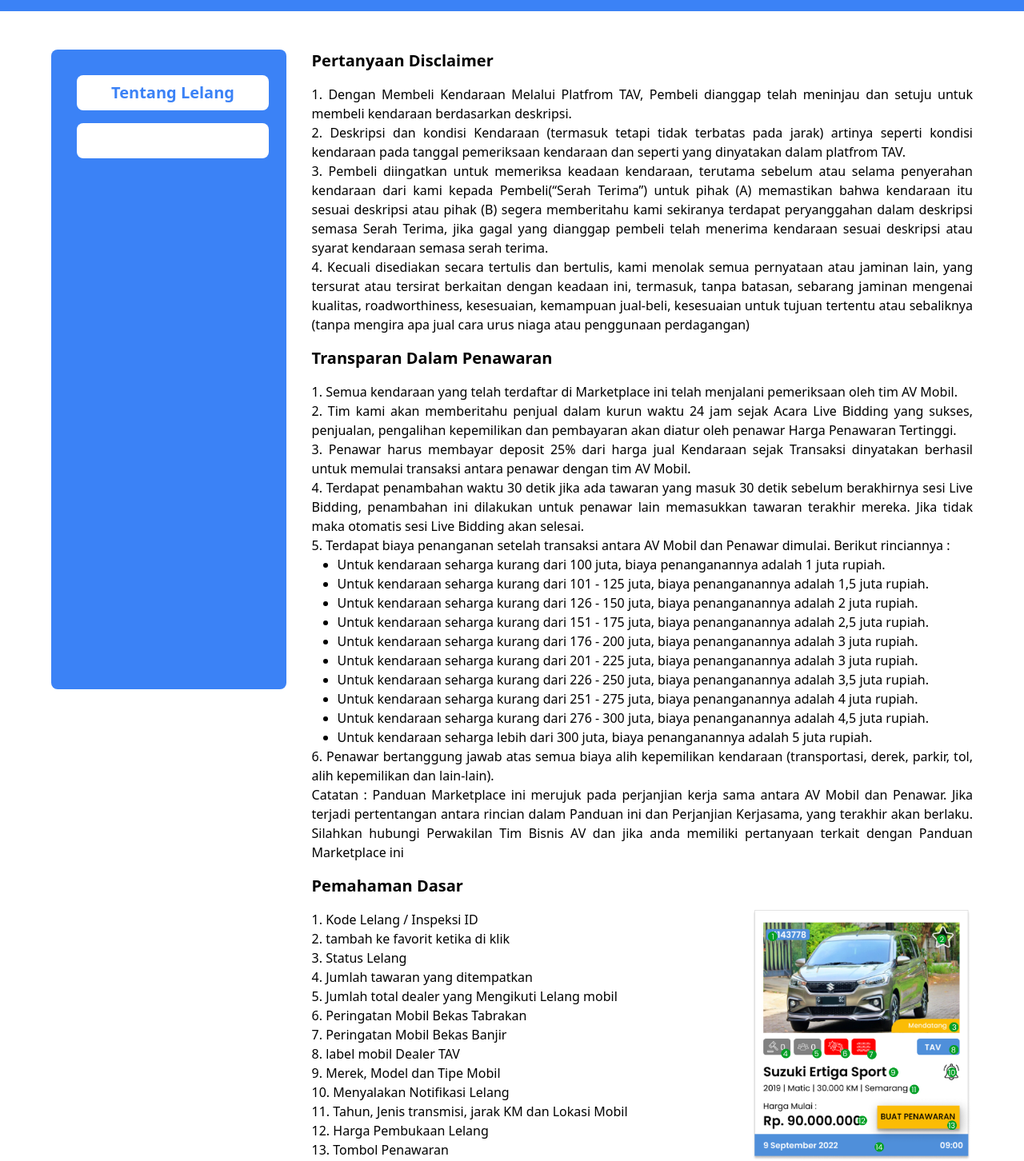
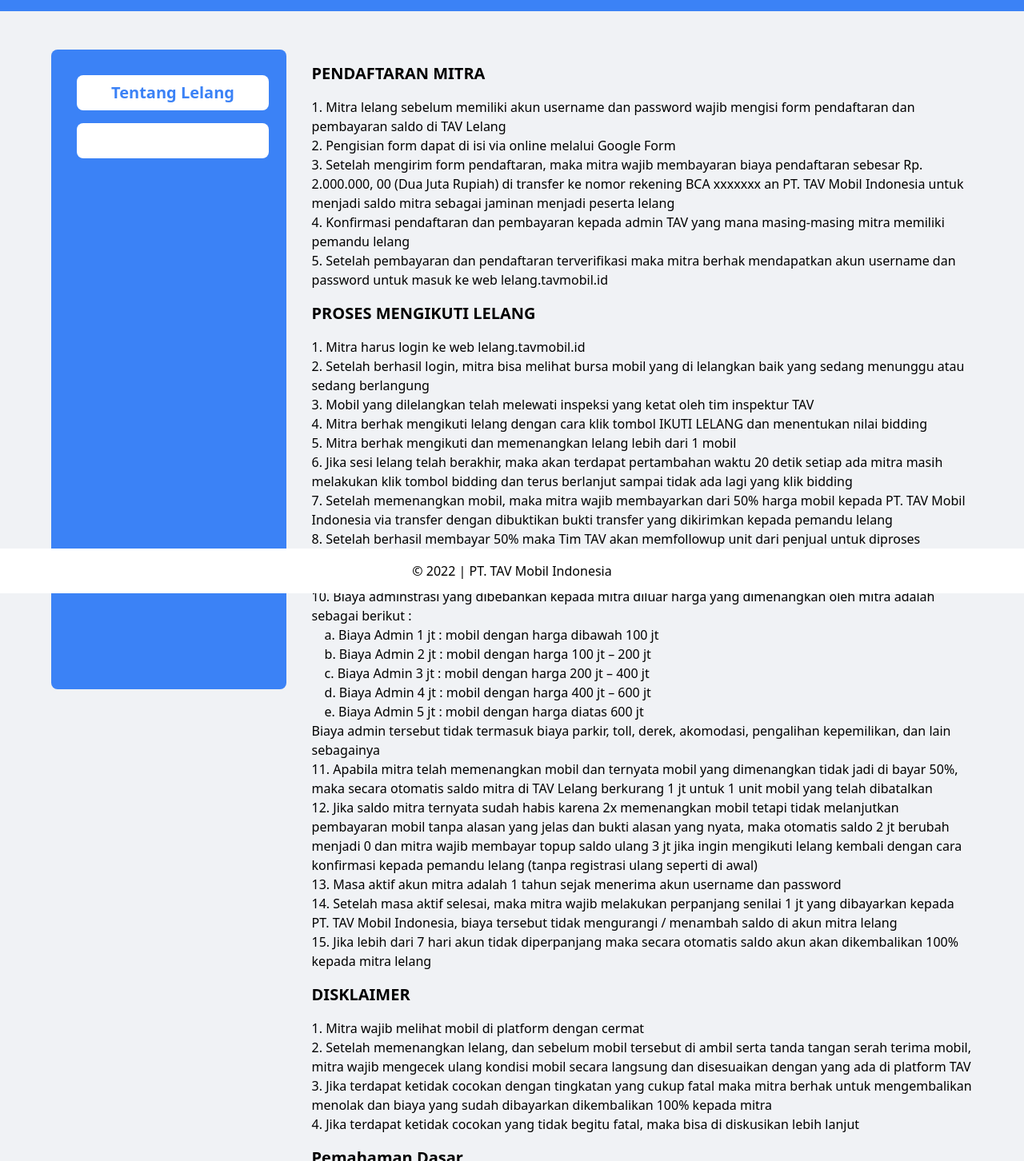
Before and after one commit to aldi-william/demo, a Vue app: page /dashboard/bantuan in a window 1280 px wide. Shown: the part 58-1510 px from the top of the page at 80% size. Built offline with nearby package versions, Linux system fonts and the light colour scheme; sample sign-in values are in the browser's storage; what vue-number-format would draw is missing.

Commit message:
Update Isi Detail

```diff
--- /dev/null
+++ b/src/components/Footer.vue
@@ -0,0 +1,16 @@
+<script setup lang="ts">
+  import logo from '../assets/images/logo.png';
+</script>
+<template>
+  <div>
+    <div class="w-full bg-white fixed bottom-0 py-4 text-center z-10">
+    &#169; 2022 | PT. TAV Mobil Indonesia
+  </div>
+  <div class="w-full sm:w-1/12 fixed top-0 py-4 text-center">
+    <div class="flex justify-center sm:justify-start">
+      <img :src="logo" class="w-40">
+    </div>
+  </div>
+  </div>
+
+</template>
--- a/src/pages/Dashboard/Bantuan.vue
+++ b/src/pages/Dashboard/Bantuan.vue
@@ -6,7 +6,8 @@
   const menu = ref('tentang');
 </script>
 <template>
-  <div class="container-xl">
+  <div class="bg-biru_fb pb-12">
+    <div class="container-xl">
       <div class="grid grid-cols-12 sm:flex md:flex lg:flex xl:flex 2xl:flex sm:flex-row md:flex-row lg:flex-row xl:flex-row 2xl:flex-row">
           <div class="col-span-12 bg-blue-500 mt-6 sm:my-12 md:my-12 lg:my-12 xl:my-12 2xl:my-12 p-4 sm:p-8 md:p-8 lg:p-8 xl:p-8 2xl:p-8 rounded-lg sm:h-screen w-full sm:w-4/12 md:w-4/12 lg:w-4/12 xl:w-4/12 2xl:w-4/12">
             <div class="flex sm:flex-col overflow-x-scroll sm:w-full sm:overflow-visible md:overflow-visible lg:overflow-visible xl:overflow-visible 2xl:overflow-visible">
@@ -22,34 +23,47 @@
             </div>
           </div>
           <div v-if="menu === 'tentang'" class="col-span-12 my-12 sm:ml-8 md:ml-8 lg:ml-8 xl:ml-8 2xl:ml-8 sm:w-full md:w-full lg:w-full xl:w-full 2xl:w-full">
-               <h1 class="text-xl mb-4 font-bold">Pertanyaan Disclaimer</h1>
-               <p class="text-justify">1. Dengan Membeli Kendaraan Melalui Platfrom TAV, Pembeli dianggap telah meninjau dan setuju untuk membeli kendaraan berdasarkan deskripsi.</p>
-               <p class="text-justify">2. Deskripsi dan kondisi Kendaraan (termasuk tetapi tidak terbatas pada jarak) artinya seperti kondisi kendaraan pada tanggal pemeriksaan kendaraan dan seperti yang dinyatakan dalam platfrom TAV.</p>
-               <p class="text-justify">3. Pembeli diingatkan untuk memeriksa keadaan kendaraan, terutama sebelum atau selama penyerahan kendaraan dari kami kepada Pembeli(“Serah Terima”) untuk pihak (A) memastikan bahwa kendaraan itu sesuai deskripsi atau pihak (B) segera memberitahu kami sekiranya terdapat peryanggahan dalam deskripsi semasa Serah Terima, jika gagal yang dianggap pembeli telah menerima kendaraan sesuai deskripsi atau syarat kendaraan semasa serah terima.</p>
-               <p class="text-justify">4. Kecuali disediakan secara tertulis dan bertulis, kami menolak semua pernyataan atau jaminan lain, yang tersurat atau tersirat berkaitan dengan keadaan ini, termasuk, tanpa batasan, sebarang jaminan mengenai kualitas, roadworthiness, kesesuaian, kemampuan jual-beli, kesesuaian untuk tujuan tertentu atau sebaliknya (tanpa mengira apa jual cara urus niaga atau penggunaan perdagangan)
-               </p>
-               <h1 class="text-xl my-4 font-bold">Transparan Dalam Penawaran </h1>
-               <p class="text-justify">1. Semua kendaraan yang telah terdaftar di Marketplace ini telah menjalani pemeriksaan oleh tim AV Mobil.</p>
-               <p class="text-justify">2. Tim kami akan memberitahu penjual dalam kurun waktu 24 jam sejak Acara Live Bidding yang sukses, penjualan, pengalihan kepemilikan dan pembayaran akan diatur oleh penawar Harga Penawaran Tertinggi. </p>
-               <p class="text-justify">3. Penawar harus membayar deposit 25% dari harga jual Kendaraan sejak Transaksi dinyatakan berhasil untuk memulai transaksi antara penawar dengan tim AV Mobil.</p>
-               <p class="text-justify">4. Terdapat penambahan waktu 30 detik jika ada tawaran yang masuk 30 detik sebelum berakhirnya sesi Live Bidding, penambahan ini dilakukan untuk penawar lain memasukkan tawaran terakhir mereka. Jika tidak maka otomatis sesi Live Bidding akan selesai.</p>
-               <div>
-                <p class="text-justify">5. Terdapat biaya penanganan setelah transaksi antara AV Mobil dan Penawar dimulai. Berikut rinciannya :</p>
-                <ul class="list-disc px-8">
-                  <li>Untuk kendaraan seharga kurang dari 100 juta, biaya penanganannya adalah 1 juta rupiah.</li>
-                  <li>Untuk kendaraan seharga kurang dari 101 - 125 juta, biaya penanganannya adalah 1,5 juta rupiah.</li>
-                  <li>Untuk kendaraan seharga kurang dari 126 - 150 juta, biaya penanganannya adalah 2 juta rupiah.</li>
-                  <li>Untuk kendaraan seharga kurang dari 151 - 175 juta, biaya penanganannya adalah 2,5 juta rupiah.</li>
-                  <li>Untuk kendaraan seharga kurang dari 176 - 200 juta, biaya penanganannya adalah 3 juta rupiah.</li>
-                  <li>Untuk kendaraan seharga kurang dari 201 - 225 juta, biaya penanganannya adalah 3 juta rupiah.</li>
-                  <li>Untuk kendaraan seharga kurang dari 226 - 250 juta, biaya penanganannya adalah 3,5 juta rupiah.</li>
-                  <li>Untuk kendaraan seharga kurang dari 251 - 275 juta, biaya penanganannya adalah 4 juta rupiah.</li>
-                  <li>Untuk kendaraan seharga kurang dari 276 - 300 juta, biaya penanganannya adalah 4,5 juta rupiah.</li>
-                  <li>Untuk kendaraan seharga lebih dari 300 juta, biaya penanganannya adalah 5 juta rupiah.</li>
-                </ul>
-               </div>
-               <p class="text-justify">6. Penawar bertanggung jawab atas semua biaya alih kepemilikan kendaraan (transportasi, derek, parkir, tol, alih kepemilikan dan lain-lain).</p>
-               <p class="text-justify">Catatan : Panduan Marketplace ini merujuk pada perjanjian kerja sama antara AV Mobil dan Penawar. Jika terjadi pertentangan antara rincian dalam Panduan ini dan Perjanjian Kerjasama, yang terakhir akan berlaku. Silahkan hubungi Perwakilan Tim Bisnis AV dan jika anda memiliki pertanyaan terkait dengan Panduan Marketplace ini </p>
+               <div class="text-xl my-4 font-bold">PENDAFTARAN MITRA</div>
+<p>1.	Mitra lelang sebelum memiliki akun username dan password wajib mengisi form pendaftaran dan pembayaran saldo di TAV Lelang</p>
+<p>2.	Pengisian form dapat di isi via online melalui Google Form</p>
+<p>3.	Setelah mengirim form pendaftaran, maka mitra wajib membayaran biaya pendaftaran sebesar Rp. 2.000.000, 00 (Dua Juta Rupiah) di transfer ke nomor rekening BCA xxxxxxx an PT. TAV Mobil Indonesia untuk menjadi saldo mitra sebagai jaminan menjadi peserta lelang</p>
+<p>4.	Konfirmasi pendaftaran dan pembayaran kepada admin TAV yang mana masing-masing mitra memiliki pemandu lelang</p>
+<p>5.	Setelah pembayaran dan pendaftaran terverifikasi maka mitra berhak mendapatkan akun username dan password untuk masuk ke web lelang.tavmobil.id</p>
+<div class="text-xl my-4 font-bold">PROSES MENGIKUTI LELANG</div>
+
+<p>1.	Mitra harus login ke web lelang.tavmobil.id</p>
+<p>2.	Setelah berhasil login, mitra bisa melihat bursa mobil yang di lelangkan baik yang sedang menunggu atau sedang berlangung</p>
+<p>3.	Mobil yang dilelangkan telah melewati inspeksi yang ketat oleh tim inspektur TAV</p>
+<p>4.	Mitra berhak mengikuti lelang dengan cara klik tombol IKUTI LELANG dan menentukan nilai bidding</p>
+<p>5.	Mitra berhak mengikuti dan memenangkan lelang lebih dari 1 mobil</p>
+<p>6.	Jika sesi lelang telah berakhir, maka akan terdapat pertambahan waktu 20 detik setiap ada mitra masih melakukan klik tombol bidding dan terus berlanjut sampai tidak ada lagi yang klik bidding</p>
+<p>7.	Setelah memenangkan mobil, maka mitra wajib membayarkan dari 50% harga mobil kepada PT. TAV Mobil Indonesia via transfer dengan dibuktikan bukti transfer yang dikirimkan kepada pemandu lelang</p>
+<p>8.	Setelah berhasil membayar 50% maka Tim TAV akan memfollowup unit dari penjual untuk diproses</p>
+<p>9.	Setelah selesai diproses oleh tim TAV dari pihak penjual, maka mobil tersebut akan dibawa ke garasi TAV dan mitra bisa melihat serta melunasi mobil tersebut secara transfer ke PT. TAV Mobil Indonesia</p>
+<div>10.	Biaya adminstrasi yang dibebankan kepada mitra diluar harga yang dimenangkan oleh mitra adalah sebagai berikut :
+  <ul class="pl-4">
+    <li>a.	Biaya Admin 1 jt : mobil dengan harga dibawah 100 jt</li>
+    <li>b.	Biaya Admin 2 jt : mobil dengan harga  100 jt – 200 jt</li>
+    <li>c.	Biaya Admin 3 jt : mobil dengan harga 200 jt – 400 jt</li>
+    <li>d.	Biaya Admin 4 jt : mobil dengan harga 400 jt – 600 jt</li>
+    <li>e.	Biaya Admin 5 jt : mobil dengan harga diatas 600 jt</li>
+  </ul>
+    Biaya admin tersebut tidak termasuk biaya parkir, toll, derek, akomodasi, pengalihan kepemilikan, dan lain sebagainya
+</div>
+<p>11.	Apabila mitra telah memenangkan mobil dan ternyata mobil yang dimenangkan tidak jadi di bayar 50%, maka secara otomatis saldo mitra di TAV Lelang berkurang 1 jt untuk 1 unit mobil yang telah dibatalkan </p>
+<p>12.	Jika saldo mitra ternyata sudah habis karena 2x memenangkan mobil tetapi tidak melanjutkan pembayaran mobil tanpa alasan yang jelas dan bukti alasan yang nyata, maka otomatis saldo 2 jt berubah menjadi 0 dan mitra wajib membayar topup saldo ulang 3 jt jika ingin mengikuti lelang kembali dengan cara konfirmasi kepada pemandu lelang (tanpa registrasi ulang seperti di awal)</p>
+<p>13.	Masa aktif akun mitra adalah 1 tahun sejak menerima akun username dan password</p>
+<p>14.	Setelah masa aktif selesai, maka mitra wajib melakukan perpanjang senilai 1 jt yang dibayarkan kepada PT. TAV Mobil Indonesia, biaya tersebut tidak mengurangi / menambah saldo di akun mitra lelang</p>
+<p>15.	Jika lebih dari 7 hari akun tidak diperpanjang maka secara otomatis saldo akun akan dikembalikan 100% kepada mitra lelang
+</p>
+<div class="text-xl my-4 font-bold">
+  DISKLAIMER
+</div>
+
+<p>1.	Mitra wajib melihat mobil di platform dengan cermat</p>
+<p>2.	Setelah memenangkan lelang, dan sebelum mobil tersebut di ambil serta tanda tangan serah terima mobil, mitra wajib mengecek ulang kondisi mobil secara langsung dan disesuaikan dengan yang ada di platform TAV</p>
+<p>3.	Jika terdapat ketidak cocokan dengan tingkatan yang cukup fatal maka mitra berhak untuk mengembalikan menolak dan biaya yang sudah dibayarkan dikembalikan 100% kepada mitra</p>
+<p>4.	Jika terdapat ketidak cocokan yang tidak begitu fatal, maka bisa di diskusikan lebih lanjut</p>
                <h1 class="text-xl my-4 font-bold">Pemahaman Dasar</h1>
                <div class="grid grid-cols-12">
                     <div class="col-span-8">
@@ -139,7 +153,9 @@
                 <p class="text-justify">2. Kami berkomitmen untuk memastikan bahwa data pribadi Anda akan disimpan dengan aman. Anda berhak untuk meminta akses, meminta salinan, meminta untuk memperbarui atau memperbaiki data pribadi Anda yang disimpan oleh kami. Anda mempunyai hak setiap waktu untuk meminta kami membatasi pemrosesan dan penggunaan data pribadi Anda. Permintaan tertulis dapat Anda tujukan kepada Petugas Kepatuhan kami.</p>
           </div>
       </div>
+    </div>
   </div>
+
 </template>
 <style>
   .container-xl{
--- a/src/pages/Dashboard/BursaMobil.vue
+++ b/src/pages/Dashboard/BursaMobil.vue
@@ -19,7 +19,6 @@
 import VueNumberFormat from 'vue-number-format';
 import GetFilterService from '../../services/GetService';
 import { IDataKota } from '../../Interface/IDataKota';
-import { filter } from 'dom7';
 
 const range_harga = ref(false);
 const range_tahun = ref(false);
@@ -284,7 +283,7 @@
               Berlangsung
             </div>
             <img :src="product.car_detail.image_feature1" alt="car" class="w-full h-64 z-10 cursor-pointer"
-              @click="$router.push(`/dashboard/detail/${i}`);" />
+              @click="$router.push(`/dashboard/detail/${product.id}`);" />
           </div>
           <div class="grid grid-cols-12 my-2 gap-2">
             <div class="col-span-4 bg-abu_abu relative flex px-2 py-1 rounded items-center">
@@ -344,7 +343,6 @@
       </div>
     </div>
   </div>
-
 </template>
 <style>
 .container-xl {
--- a/src/pages/Dashboard/Dashboard.vue
+++ b/src/pages/Dashboard/Dashboard.vue
@@ -1,6 +1,7 @@
 <script setup lang="ts">
    import NavHeader from '../../components/NavHeader.vue';
    import NavFooter from '../../components/NavFooter.vue';
+   import Footer from '../../components/Footer.vue';
 </script>
 <template>
    <NavHeader />
@@ -11,5 +12,6 @@
 
    </div>
    <router-view></router-view>
+   <Footer></Footer>
    <NavFooter/>
 </template>
--- a/src/pages/Dashboard/Favorit.vue
+++ b/src/pages/Dashboard/Favorit.vue
@@ -86,6 +86,7 @@
          </div>
       </div>       -->
     </div>
+    <div class="mb-20"></div>
   </div>
 </template>
 <style>
--- a/src/pages/Dashboard/Riwayat.vue
+++ b/src/pages/Dashboard/Riwayat.vue
@@ -19,8 +19,9 @@
 
 </script>
 <template>
-  <div class="container-xl">
-      <h1 class="my-4 text-3xl font-bold">Riwayat Lelang</h1>
+  <div class="bg-biru_fb">
+    <div class="container-xl">
+      <h1 class="py-4 text-3xl font-bold">Riwayat Lelang</h1>
       <div class="grid grid-cols-12">
         <div @click="riwayat_menu = 'penawaran'" class="col-span-6 cursor-pointer" :class="riwayat_menu === 'penawaran' ? 'border-b-4 border-blue-400':'border-b-2 border-gray-400'">
              <h1 class="text-2xl text-center py-2">Riwayat Penawaran</h1>
@@ -186,6 +187,7 @@
                 </div>
           </div>
       </div>
+    </div>
   </div>
 </template>
 <style>
--- a/src/services/GetService.ts
+++ b/src/services/GetService.ts
@@ -11,6 +11,9 @@
     getSession() {
       return http.get("/lelang-session")
     }
+    getDetailData(id:string){
+      return http.get(`/daftar-lelang/${id}`)
+    }
 }
 
 export default new GetFilterService();
```
Also changed, not shown: src/pages/Dashboard/Akun.vue (+9 -5 lines), src/pages/Dashboard/Detail.vue (+31 -10 lines).
